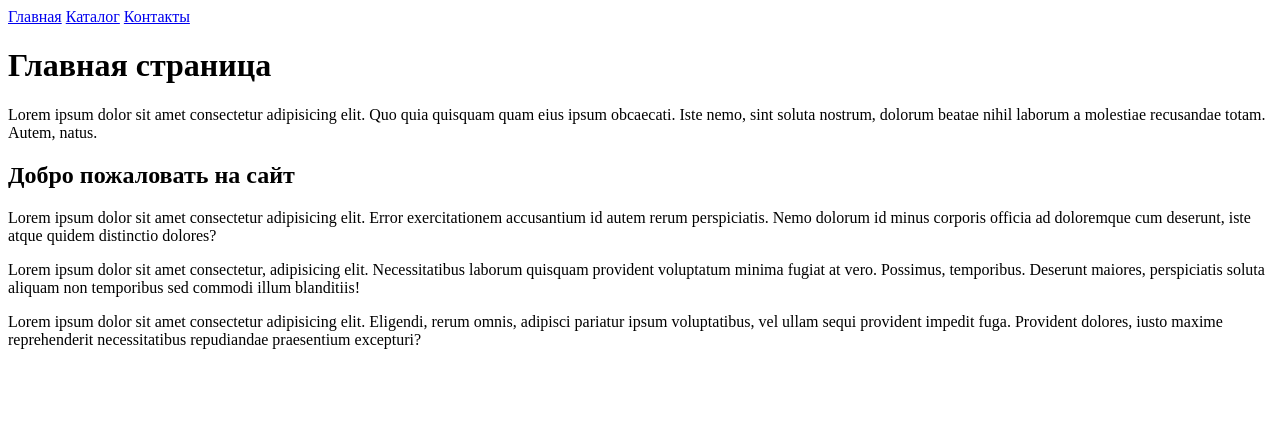
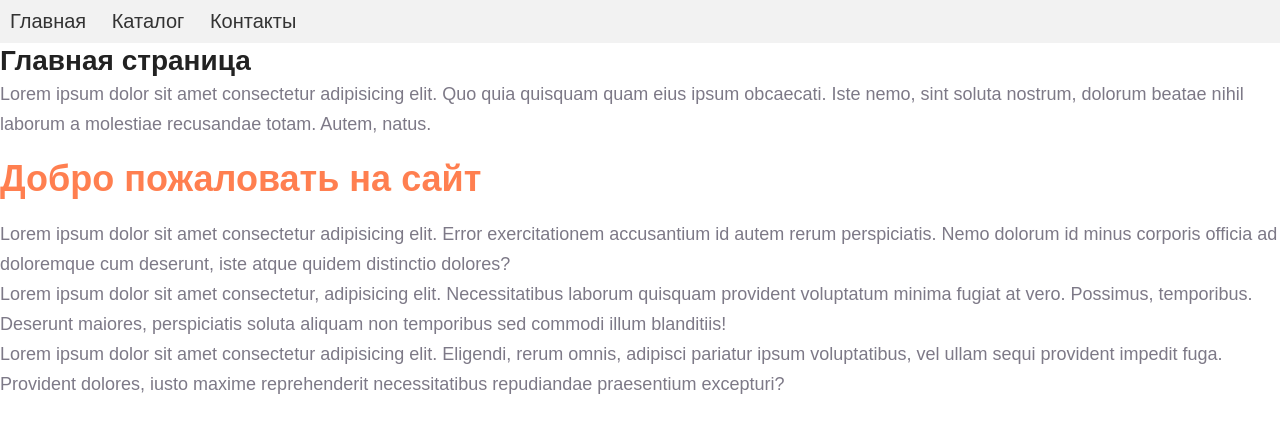
Before and after one commit to Grorvi/Test_Simple_SITE, a plain HTML site: page index.html in a window 1280 px wide. Drawn offline with Linux system fonts and the light colour scheme.

Commit message:
Initial commit 1

```diff
--- /dev/null
+++ b/css/style.css
@@ -0,0 +1,88 @@
+* {
+    margin: 0;
+    padding: 0;
+}
+
+:root {
+    --color_link: cornflowerblue;
+    --color_link_hover: darkgreen;
+    --color_title: #222222;
+}
+
+html {
+    font-family: Montserrat, sans-serif;
+    font-size: 20px;
+}
+
+a {
+    text-decoration: none;
+}
+
+body {
+    font-family: Arial, sans-serif;
+    margin: 0;
+    padding: 0;
+}
+
+nav {
+    background-color: #f2f2f2;
+    padding: 10px;
+}
+
+.header__link {
+    margin-right: 20px;
+    text-decoration: none;
+    color: #333;
+}
+
+.title {
+    color: var(--color_title);
+    font-size: 28px;
+    line-height: 36px;
+    font-weight: bold;
+  }
+
+  .title2 {
+    color: coral;
+    font-style: normal;
+    font-weight: 700;
+    font-size: 36px;
+    line-height: 80px;
+  }
+
+  .text {
+    font-style: normal;
+    font-weight: 300;
+    font-size: 18px;
+    line-height: 30px;
+    color: #7d7987;
+  }
+
+  .form {
+    margin: 10px 20px;
+  }
+
+  .form__field {
+    width: 200px;
+    height: 30px;
+    outline: none;
+    border: 1px solid #ccc;
+    border-radius: 15px;
+    font-size: 14px;
+    line-height: 30px;
+    margin: 10px 0;
+  }
+
+  .form__buttons {
+      display: flex;
+      gap: 10px;
+  }
+
+  .form__button {
+    width: 100px;
+    height: 30px;
+    font-size: 14px;
+    border: 1px solid #ccc;
+    border-radius: 10px;
+
+  }
--- a/index.html
+++ b/index.html
@@ -3,21 +3,23 @@
 <head>
     <meta charset="UTF-8">
     <meta name="viewport" content="width=device-width, initial-scale=1.0">
-    <title>Document</title>
+    <link rel="stylesheet" type="text/css" href="./css/style.css">
+    <title>Главная страница</title>
 </head>
 <body>
-    <a href="index.html">Главная</a>
-    <a href="./Catalog/catalog.html">Каталог</a>
-    <a href="./Contacts/contacts.html">Контакты</a>
+    <nav>
+        <a class="header__link" href="../index.html">Главная</a>
+        <a class="header__link" href="catalog.html">Каталог</a>
+        <a class="header__link" href="../Contacts/contacts.html">Контакты</a>
+    </nav>
 
-    <h1>Главная страница</h1>
+    <h1 class="title">Главная страница</h1>
 
-    <p>Lorem ipsum dolor sit amet consectetur adipisicing elit. Quo quia quisquam quam eius ipsum obcaecati. Iste nemo, sint soluta nostrum, dolorum beatae nihil laborum a molestiae recusandae totam. Autem, natus.</p>
+    <p class="text">Lorem ipsum dolor sit amet consectetur adipisicing elit. Quo quia quisquam quam eius ipsum obcaecati. Iste nemo, sint soluta nostrum, dolorum beatae nihil laborum a molestiae recusandae totam. Autem, natus.</p>
 
-    <h2>Добро пожаловать на сайт</h2>
-    <p>Lorem ipsum dolor sit amet consectetur adipisicing elit. Error exercitationem accusantium id autem rerum perspiciatis. Nemo dolorum id minus corporis officia ad doloremque cum deserunt, iste atque quidem distinctio dolores?</p>
-    <p>Lorem ipsum dolor sit amet consectetur, adipisicing elit. Necessitatibus laborum quisquam provident voluptatum minima fugiat at vero. Possimus, temporibus. Deserunt maiores, perspiciatis soluta aliquam non temporibus sed commodi illum blanditiis!</p>
-    <p>Lorem ipsum dolor sit amet consectetur adipisicing elit. Eligendi, rerum omnis, adipisci pariatur ipsum voluptatibus, vel ullam sequi provident impedit fuga. Provident dolores, iusto maxime reprehenderit necessitatibus repudiandae praesentium excepturi?</p>
-
+    <h2 class="title2">Добро пожаловать на сайт</h2>
+    <p class="text">Lorem ipsum dolor sit amet consectetur adipisicing elit. Error exercitationem accusantium id autem rerum perspiciatis. Nemo dolorum id minus corporis officia ad doloremque cum deserunt, iste atque quidem distinctio dolores?</p>
+    <p class="text">Lorem ipsum dolor sit amet consectetur, adipisicing elit. Necessitatibus laborum quisquam provident voluptatum minima fugiat at vero. Possimus, temporibus. Deserunt maiores, perspiciatis soluta aliquam non temporibus sed commodi illum blanditiis!</p>
+    <p class="text">Lorem ipsum dolor sit amet consectetur adipisicing elit. Eligendi, rerum omnis, adipisci pariatur ipsum voluptatibus, vel ullam sequi provident impedit fuga. Provident dolores, iusto maxime reprehenderit necessitatibus repudiandae praesentium excepturi?</p>
 </body>
 </html>
```
Also changed, not shown: Catalog/catalog.html (+10 -26 lines), Contacts/contacts.html (+10 -3 lines).
